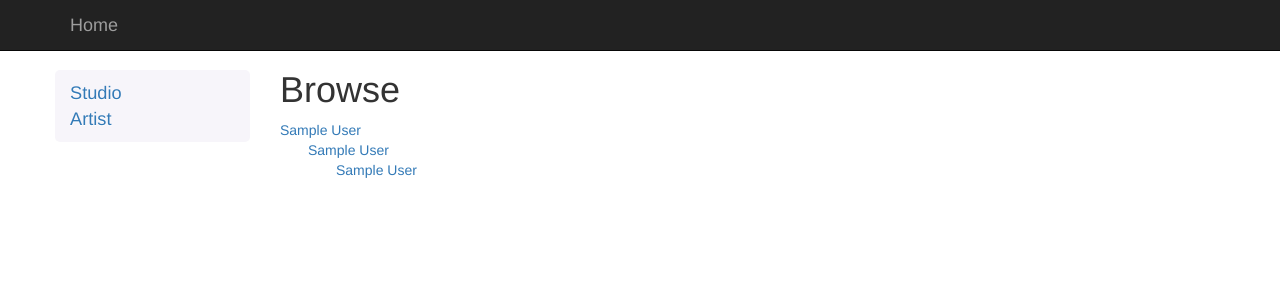
After one commit to leeclemmer/tattooport, a Python web app: template templates/admin_studio_browse.html in a window 1280 px wide. The commit adds this page. Shown: the top 300 px of the page. Run offline with Jinja, Linux system fonts and the light colour scheme; the template is opened without the code that fills it: most values are stand-ins (such as "Sample title", 1, 10 or a date in 2020); some libraries are stand-ins or nearby versions.

Commit message:
Browse overview page done.

```diff
--- a/css/admin.css
+++ b/css/admin.css
@@ -120,4 +120,8 @@
     background-color:#d9534f;
     border-color:#d9534f
 }
-4
+
+/*** AdminBrowse template ***/
+.temp-admin-browse li li {
+    padding-left:2em;
+}
--- a/templates/admin_models.html
+++ b/templates/admin_models.html
@@ -18,6 +18,7 @@
 				<div class="accordion-inner">
 					<ul class="list-unstyled">
 						<li><a href="/admin/models/studio/create">Create</a></li>
+						<li><a href="/admin/models/studio/browse">Browse</a></li>
 						<li><a href="/admin/models/studio/lookup">Lookup</a></li>
 						<li><a href="/admin/models/studio/yelp">Yelp</a></li>
 					</ul>
--- /dev/null
+++ b/templates/admin_studio_browse.html
@@ -0,0 +1,41 @@
+{% extends "admin_models.html" %}
+{% block title %}
+	{{title}}
+{% endblock %}
+{% block main %}
+<span class="temp-admin-browse">
+	<h1>Browse</h1>
+
+	<div class="row">
+		<div class="col-lg-10">
+			<ul class="list-unstyled">
+			{% for country in regions %}
+				<li>
+					<a href="/admin/models/studio/browse/{{ country[0].key.id() }}">
+						{{ country[0].display_name }}
+					</a>
+					<ul class="list-unstyled">
+					{% for subdivision in country[1] %}
+						<li>
+							<a href="/admin/models/studio/browse/{{ country[0].key.id() }}/{{ subdivision[0].key.id() }}">
+								{{ subdivision[0].display_name }}
+							</a>
+							<ul class="list-unstyled">
+							{% for locality in subdivision[1] %}
+								<li>
+									<a href="/admin/models/studio/browse/{{ country[0].key.id() }}/{{ subdivision[0].key.id() }}/{{ locality[1] }}">
+										{{ locality[0].display_name }}
+									</a>
+								</li>
+							{% endfor %}
+							</ul>
+						</li>
+					{% endfor %}
+					</ul>
+				</li>
+			{% endfor %}
+			</ul>
+		</div>
+	</div>
+</span>
+{% endblock %}
--- a/templates/admin_studio_edit.html
+++ b/templates/admin_studio_edit.html
@@ -106,7 +106,7 @@
 			<!-- Foursquare -->
 			{% for arg in args['foursquare'] %}
 				<div class="form-group">
-					<label for="foursquare-{{ arg[0] }}" class="col-lg-2 control-label">foursquare page</label>
+					<label for="foursquare-{{ arg[0] }}" class="col-lg-2 control-label">Foursquare page</label>
 					<div class="col-lg-9">
 						<input type="url" name="foursquare-{{ arg[0] }}" id="foursquare-{{ arg[0] }}" class="form-control" placeholder="For example: https://foursquare.com/v/tattooport/..." value="{{ arg[1] }}">
 					</div>
```
Also changed, not shown: admin.py (+20 -1 lines), index.yaml (+10 -0 lines), models.py (+8 -0 lines).
